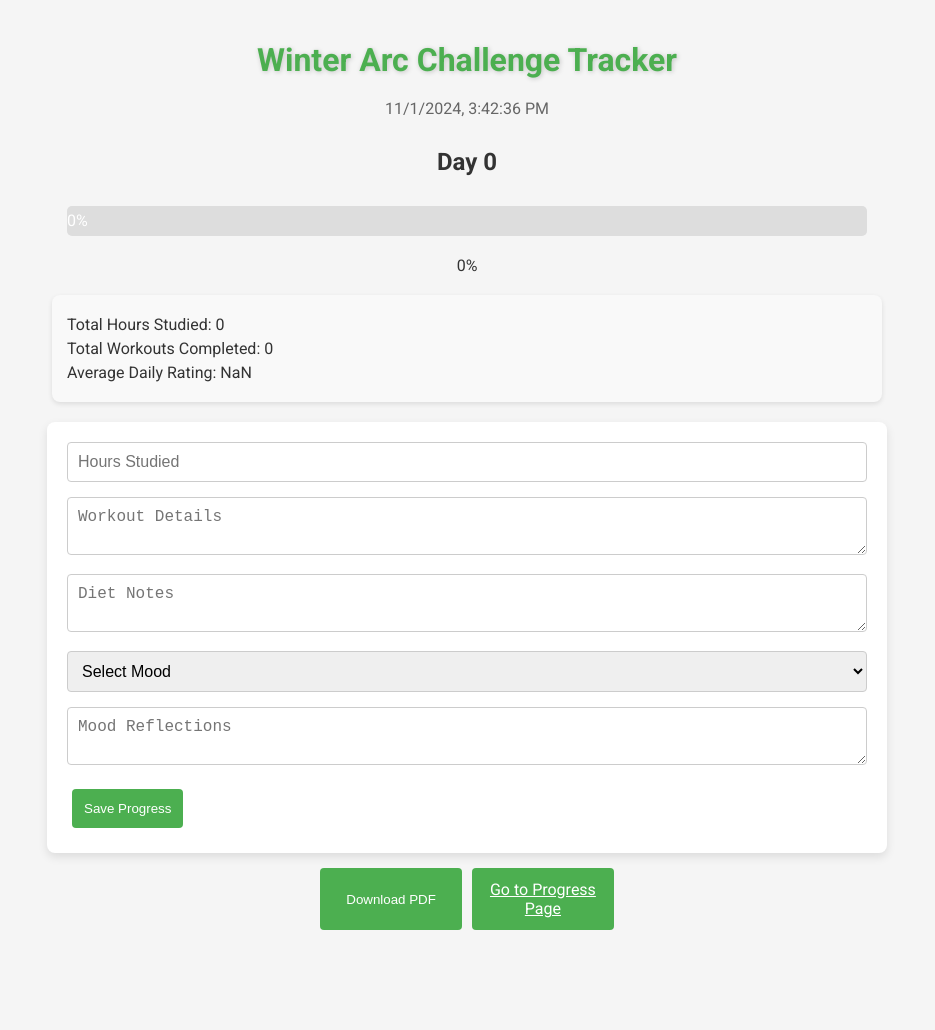
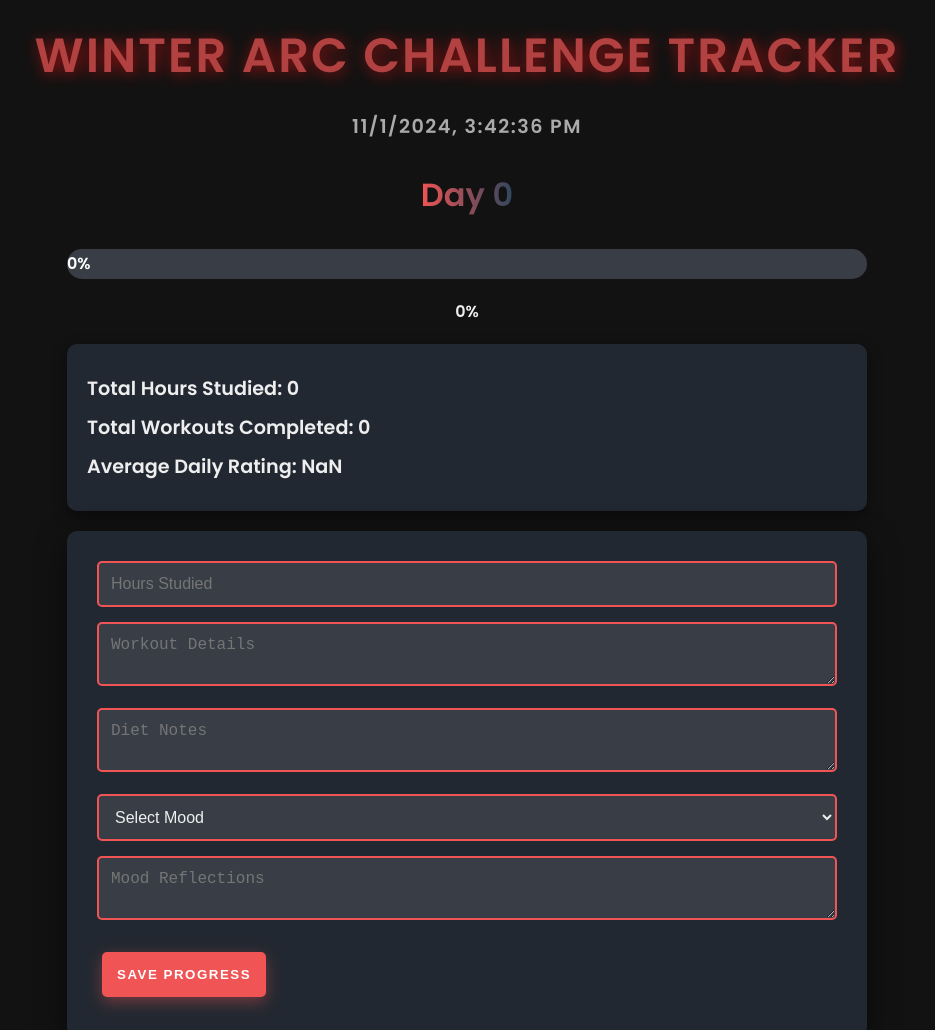
Before and after one commit to Anjanchaubey/winter-arc, a plain HTML site: page index.html in a window 1280 px wide. Shown: the top 1030 px of the page, without its empty margins (173-1108 px from the left). Before the commit the page ends 955 px from the top, so only its background shows below. Drawn offline with nearby package versions, Linux system fonts and the light colour scheme.

Commit message:
khatarnak beyyyy!

```diff
--- a/index.html
+++ b/index.html
@@ -4,42 +4,64 @@
     <meta charset="UTF-8">
     <meta name="viewport" content="width=device-width, initial-scale=1.0">
     <title>Winter Arc Challenge Tracker</title>
-    <link href="https://fonts.googleapis.com/css2?family=Roboto:wght@400;700&display=swap" rel="stylesheet">
+    <link href="https://fonts.googleapis.com/css2?family=Roboto:wght@400;700&family=Poppins:wght@600&display=swap" rel="stylesheet">
     <style>
+        * {
+            box-sizing: border-box;
+            margin: 0;
+            padding: 0;
+        }
+
         body {
-            font-family: 'Roboto', sans-serif;
-            background-color: #f5f5f5;
-            color: #333;
-            margin: 0;
-            padding: 20px;
+            font-family: 'Poppins', sans-serif;
+            background-color: #121212;
+            color: #eeeeee;
             display: flex;
             flex-direction: column;
             align-items: center;
+            min-height: 100vh;
+            padding: 20px;
+            justify-content: center;
+            transition: all 0.3s ease-in-out;
         }
 
         h1 {
-            color: #4caf50;
-            text-shadow: 1px 1px 5px rgba(0, 0, 0, 0.2);
+            color: #f05454;
+            text-shadow: 2px 2px 15px rgba(255, 17, 17, 0.8);
             margin-bottom: 20px;
+            font-size: 3rem;
+            letter-spacing: 2px;
+            text-transform: uppercase;
+            animation: flicker 1.5s infinite alternate;
+        }
+
+        @keyframes flicker {
+            0% { opacity: 1; }
+            100% { opacity: 0.7; }
         }
 
         #dateTime {
-            font-size: 16px;
+            font-size: 1.2rem;
             margin-bottom: 20px;
-            color: #666;
+            color: #aaaaaa;
+            letter-spacing: 1.5px;
         }
 
         #currentDay {
-            font-size: 24px;
+            font-size: 2rem;
             font-weight: bold;
             margin: 10px 0;
+            background: linear-gradient(to right, #f05454, #30475e);
+            -webkit-background-clip: text;
+            -webkit-text-fill-color: transparent;
+            text-shadow: none;
         }
 
         #progressBarContainer {
             width: 100%;
             max-width: 800px;
-            background-color: #ddd;
-            border-radius: 5px;
+            background-color: #393e46;
+            border-radius: 15px;
             overflow: hidden;
             margin: 20px 0;
         }
@@ -47,68 +69,80 @@
         #progressBar {
             width: 0;
             height: 30px;
-            background-color: #4caf50;
+            background-color: #f05454;
             text-align: center;
             line-height: 30px;
             color: white;
-            transition: width 0.5s;
+            transition: width 0.7s ease;
         }
 
         form {
-            background: white;
-            padding: 20px;
-            border-radius: 8px;
-            box-shadow: 0 4px 10px rgba(0, 0, 0, 0.1);
+            background: #222831;
+            padding: 30px;
+            border-radius: 10px;
+            box-shadow: 0 10px 30px rgba(0, 0, 0, 0.5);
             width: 100%;
             max-width: 800px;
             margin: 0 auto;
+            transition: transform 0.3s ease;
+        }
+
+        form:hover {
+            transform: scale(1.05);
         }
 
         input, textarea, select {
             margin-bottom: 15px;
-            padding: 10px;
-            font-size: 16px;
-            border: 1px solid #ccc;
-            border-radius: 4px;
+            padding: 12px;
+            font-size: 1rem;
+            border: 2px solid #f05454;
+            border-radius: 5px;
+            background-color: #393e46;
+            color: #eeeeee;
             width: 100%;
-            box-sizing: border-box;
         }
 
         button, a {
-            padding: 12px;
-            background-color: #4caf50;
+            padding: 15px;
+            background-color: #f05454;
             color: white;
             border: none;
-            border-radius: 4px;
+            border-radius: 5px;
             cursor: pointer;
             text-align: center;
             flex: 1;
-            margin: 5px;
-            transition: background-color 0.3s ease;
+            margin: 10px 5px;
+            transition: background-color 0.4s ease;
+            font-weight: bold;
+            text-transform: uppercase;
+            letter-spacing: 1.5px;
+            box-shadow: 0 5px 15px rgba(240, 84, 84, 0.4);
         }
 
         button:hover, a:hover {
-            background-color: #45a049;
+            background-color: #ff7979;
+            transform: translateY(-2px);
         }
 
         .button-container {
             display: flex;
             justify-content: space-between;
-            margin-top: 10px;
+            margin-top: 20px;
         }
 
         .summary {
-            background: #f9f9f9;
-            padding: 15px;
-            border-radius: 8px;
+            background: #222831;
+            padding: 20px;
+            border-radius: 10px;
             width: 100%;
             max-width: 800px;
-            box-shadow: 0 2px 5px rgba(0, 0, 0, 0.1);
+            box-shadow: 0 5px 15px rgba(0, 0, 0, 0.4);
             margin: 20px 0;
         }
 
         .summary div {
-            margin: 5px 0;
+            margin: 10px 0;
+            font-size: 1.2rem;
         }
 
         @media (max-width: 600px) {
@@ -167,8 +201,10 @@
     </div>
 
     <script src="https://cdnjs.cloudflare.com/ajax/libs/jspdf/2.5.1/jspdf.umd.min.js"></script>
+    <script src="https://cdn.jsdelivr.net/npm/chart.js"></script>
+
     <script>
-        // Your JavaScript code here
+        // Your JavaScript code for saving progress, generating PDF, etc.
         let currentDay = 1; // Start from Day 1
         const startDate = new Date('2024-11-02'); // Starting date
         let progressData = JSON.parse(localStorage.getItem('progressData')) || [];
@@ -277,12 +313,72 @@
     doc.setFont("helvetica", "normal");
     doc.text("Winter Arc Challenge Progress", 20, 10);
     doc.text(`Date: ${new Date().toLocaleDateString()}`, 20, 20);
-            doc.text(`Total Hours Studied: ${progressData.reduce((sum, entry) => sum + entry.hoursStudied, 0)}`, 20, 30);
-            doc.text(`Total Workouts Completed: ${progressData.filter(entry => entry.workoutDetails).length}`, 20, 40);
-            doc.text(`Average Daily Rating: ${(progressData.reduce((sum, entry) => sum + entry.rating, 0) / progressData.length).toFixed(2) || 0}`, 20, 50);
 
+    // Summary of total hours studied
+    const totalHours = progressData.reduce((sum, entry) => sum + entry.hoursStudied, 0);
+    const totalWorkouts = progressData.filter(entry => entry.workoutDetails).length;
+    const averageRating = (progressData.reduce((sum, entry) => sum + entry.rating, 0) / progressData.length).toFixed(2) || 0;
+
+    doc.text(`Total Hours Studied: ${totalHours}`, 20, 30);
+    doc.text(`Total Workouts Completed: ${totalWorkouts}`, 20, 40);
+    doc.text(`Average Daily Rating: ${averageRating}`, 20, 50);
+
+    // Detailed summary of daily progress
+    doc.text("Detailed Daily Progress:", 20, 60);
+    let yPosition = 70;
+    progressData.forEach(entry => {
+        doc.text(`Day ${entry.day}: ${entry.hoursStudied} hours, Mood: ${entry.moodTracker}, Rating: ${entry.rating}`, 20, yPosition);
+        yPosition += 10; // Move down for the next entry
+    });
+
+    // Create a chart for progress over time
+    const chartCanvas = document.createElement('canvas');
+    const chartCtx = chartCanvas.getContext('2d');
+    chartCanvas.width = 400; // Set width for the chart
+    chartCanvas.height = 200; // Set height for the chart
+
+    const days = progressData.map(entry => entry.day);
+    const hoursStudied = progressData.map(entry => entry.hoursStudied);
+
+    const chartData = {
+        labels: days,
+        datasets: [{
+            label: 'Hours Studied',
+            data: hoursStudied,
+            borderColor: 'rgba(240, 84, 84, 1)',
+            backgroundColor: 'rgba(240, 84, 84, 0.2)',
+            fill: true,
+        }]
+    };
+
+    const myChart = new Chart(chartCtx, {
+        type: 'line',
+        data: chartData,
+        options: {
+            responsive: false,
+            scales: {
+                y: {
+                    beginAtZero: true,
+                    title: {
+                        display: true,
+                        text: 'Hours Studied'
+                    }
+                },
+                x: {
+                    title: {
+                        display: true,
+                        text: 'Days'
+                    }
+                }
+            }
+        }
+    });
+
+    // Save the chart as an image
+    doc.addImage(chartCanvas.toDataURL('image/png'), 'PNG', 20, yPosition, 170, 80); // Adjust position and size
     doc.save('Winter_Arc_Challenge_Progress.pdf');
 }
+
 
         // Function to update the current day
         function updateCurrentDay() {
```
Lines whose indentation alone changed are shown as unchanged.
